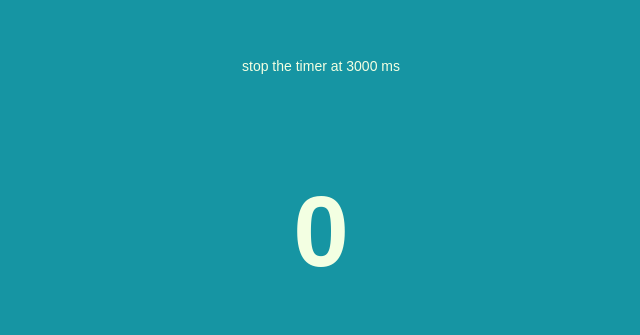
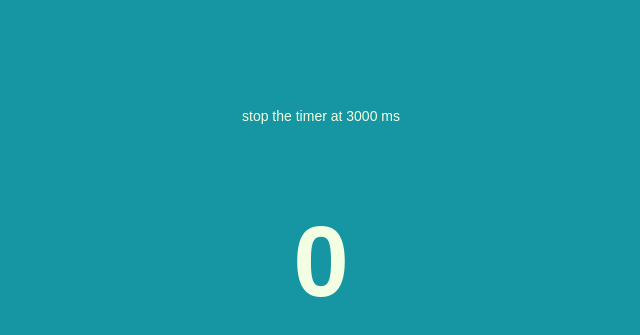
Before and after one commit to FlorianBELLAZOUZ/chrono, a plain HTML site: page index.html in a window 1280 px wide. Shown: the part 151-486 px from the top of the page, without its empty margins (319-959 px from the left). Drawn offline with Linux system fonts and the light colour scheme.

Commit message:
fix scroll

```diff
--- a/index.html
+++ b/index.html
@@ -14,7 +14,7 @@
     body{
       position: absolute;
       margin: auto;
-      height: 400px;
+      height: 300px;
       width: 100%;
       top: 0;
       right: 0;
@@ -34,10 +34,11 @@
     .chrono,.score {
       font-weight: 800;
       font-size: 100px;
+      margin: 80px;
     }
 
     div{
-      height: 400px;
+      height: 300px;
       transition: 0.3s;
     }
 
```
